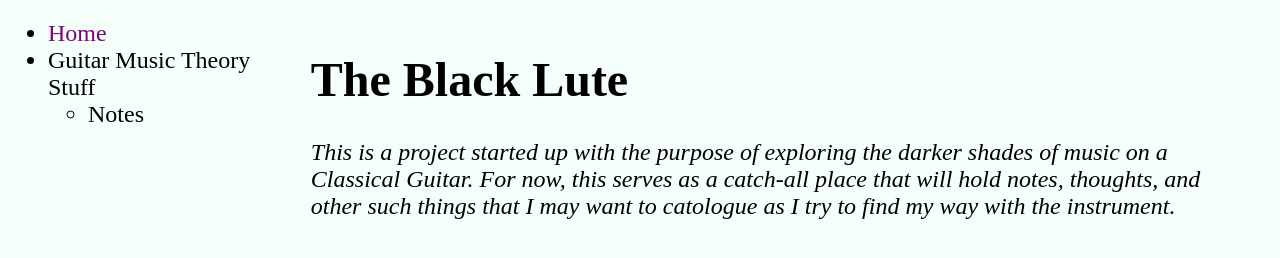
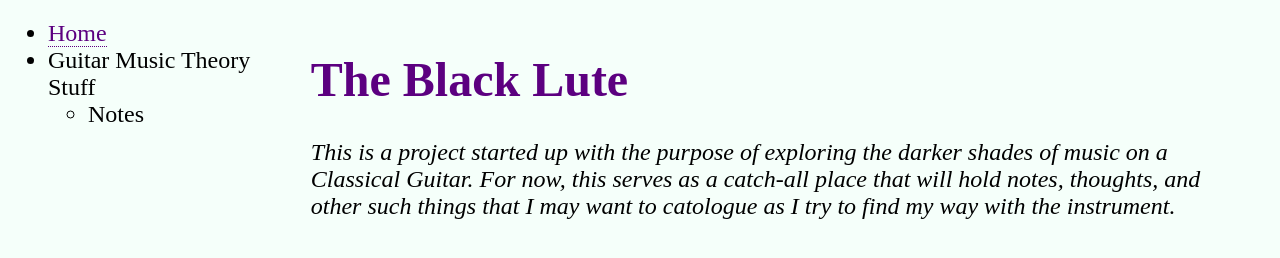
Before and after one commit to omarotxoa/the-black-lute, a website: page index.html in a window 1280 px wide. Drawn offline with Linux system fonts and the light colour scheme.

Commit message:
Purple is now a variable

```diff
--- a/scss/styles.scss
+++ b/scss/styles.scss
@@ -1,3 +1,7 @@
+:root {
+    --purple: rgb(92, 0, 128);
+}
+
 body {
     background-color: mintcream;
     display: flex;
@@ -25,6 +29,12 @@ a:visited {
     color: black;
 }
 
-a.current {
-    color: purple;
+a.current,
+a:hover {
+    color: var(--purple);
+    border-bottom: 1px dotted var(--purple);
 }
+
+h1, h2, h3 {
+    color: var(--purple);
+}
```
Also changed, not shown: css/styles.css.
